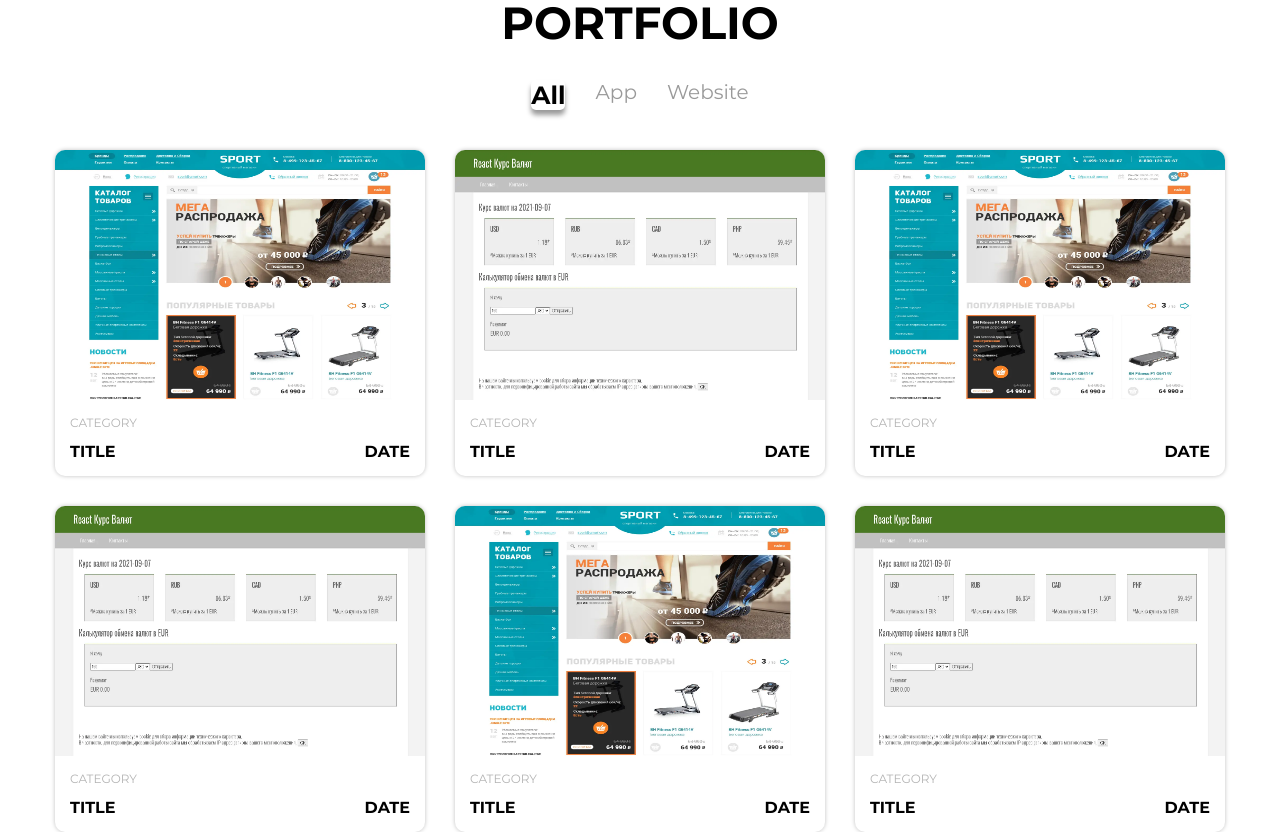
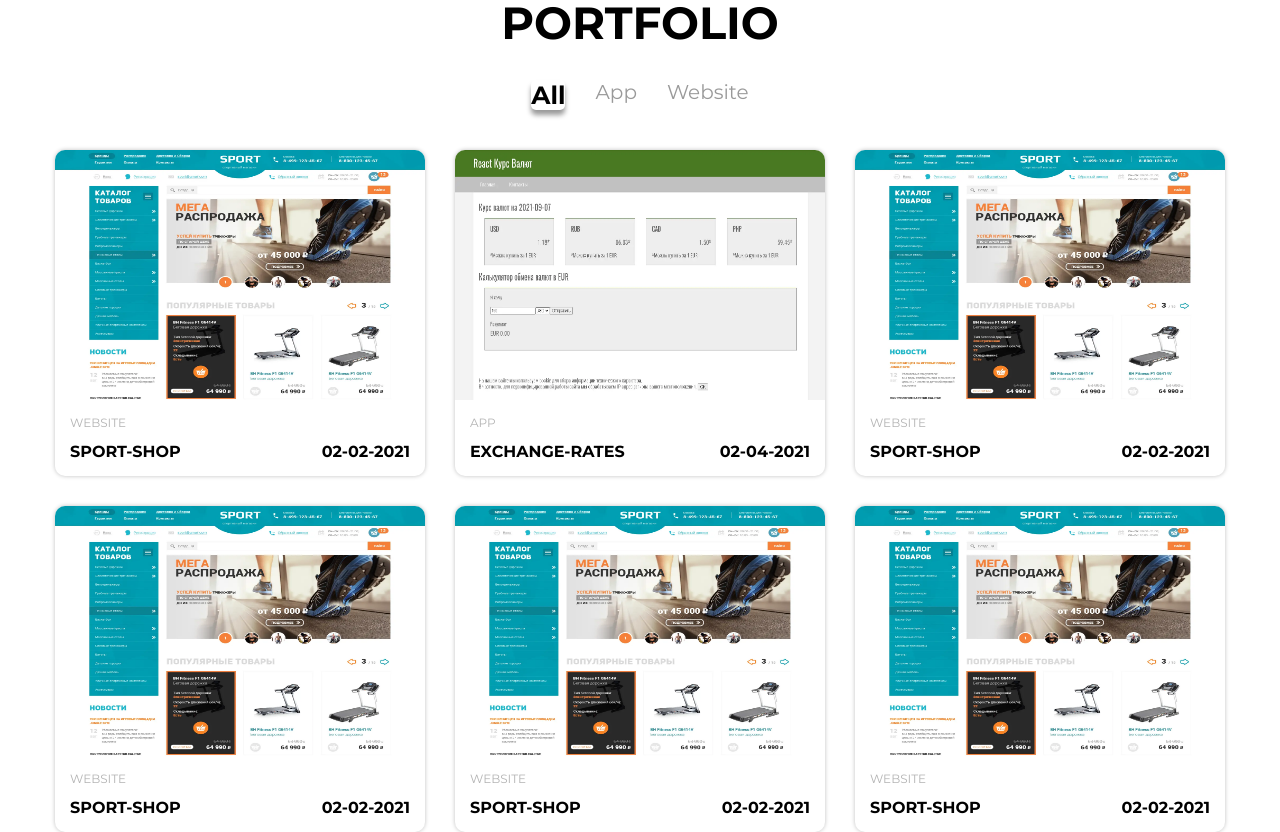
Before and after one commit to NightMareStories/My_Portfolio, a React (Create React App) app: page / in a window 1280 px wide. Shown: the part 800-1632 px from the top of the page. Built offline with nearby package versions, Linux system fonts and the light colour scheme.

Commit message:
I added redux storage, put all the data for the portfolio in the storage and finished with the output of the data to the page.

```diff
--- a/package.json
+++ b/package.json
@@ -32,14 +32,17 @@
     "uglify-js-brunch": "^2.10.0"
   },
   "dependencies": {
+    "@reduxjs/toolkit": "^1.6.1",
     "@testing-library/jest-dom": "^5.14.1",
     "@testing-library/react": "^11.2.7",
     "@testing-library/user-event": "^12.8.3",
     "gulp-streamify": "^1.0.2",
     "react": "^17.0.2",
     "react-dom": "^17.0.2",
+    "react-redux": "^7.2.5",
     "react-router-dom": "^5.2.0",
     "react-scripts": "4.0.3",
+    "redux": "^4.1.1",
     "web-vitals": "^1.1.2",
     "webp-converter": "2.2.3"
   },
--- a/src/components/App/App.js
+++ b/src/components/App/App.js
@@ -7,6 +7,7 @@ import ModalPortfolio from '../Modal/ModalPortfolio/ModalPortfolio';
 import ModalCertificates from '../Modal/ModalCertificates/ModalCertificates';
 import ModalHire from '../Modal/ModalHire/ModalHire';
 import ModalResume from '../Modal/ModalResume/ModalResume';
+
 // import Rates from '../../projects/src/App';
 // import '../../css/components/App/App.css';
 
--- a/src/components/Main/Main.js
+++ b/src/components/Main/Main.js
@@ -1,11 +1,12 @@
 import './Main.scss';
 import { Link as Link } from 'react-router-dom';
 import React, { useState } from 'react';
+import PortfolioList from '../../containers/PortfolioList';
 // import '../../css/components/Main/Main.css';
 
 
 function Main() {
-    const portfolio = React.createRef();
+    const portfolioRef = React.createRef();
     const filterActions = React.createRef();
 
     const filter = (event) => {
@@ -13,7 +14,7 @@ function Main() {
         if (!event.target.getAttribute('data-filter')) return false;
         let category = event.target.getAttribute('data-filter');
         let actions = filterActions.current.children;
-        let content = portfolio.current.children;
+        let content = portfolioRef.current.children;
 
         for (let i = 0; i < actions.length; i++) {
             if (!actions[i].classList.contains('active-filter') && actions[i] === event.target) {
@@ -38,7 +39,7 @@ function Main() {
     }
 
     const loadMoreWork = (event) => {
-        let content = portfolio.current.children;
+        let content = portfolioRef.current.children;
         let button = event.target;
         for(let i = 0; i < content.length; i++) {
            if (content[i].classList.contains('non-visible')){
@@ -105,7 +106,11 @@ function Main() {
                         <a href="" className="portfolio-nav__filter" data-filter="app">App</a>
                         <a href="" className="portfolio-nav__filter" data-filter="website">Website</a>
                     </div>
-                    <div className="portfolio-block__portfolio portfolio-content" ref={portfolio}>
+                    <div className="portfolio-block__portfolio portfolio-content" ref={portfolioRef}>
+                        <PortfolioList />
+                    </div>
+
+                    {/* <div className="portfolio-block__portfolio portfolio-content" ref={portfolio}>
                         <div className="portfolio-content__column" data-category="website" >
                             <div className="portfolio-content__item portfolio-item">
                                 <Link to="/portfolio" className="portfolio-item__link">
@@ -312,7 +317,7 @@ function Main() {
                             </div>
                         </div>
 
-                    </div>
+                    </div> */}
                     <div className="portfolio-block__button portfolio-button">
                         <button type="button" className="portfolio-button__btn _btn" onClick={loadMoreWork}>load more work</button>
                     </div>
--- /dev/null
+++ b/src/components/Portfolio/Portfolio.js
@@ -0,0 +1,33 @@
+import './Portfolio.scss';
+import { Link as Link } from 'react-router-dom';
+import React, { useState } from 'react';
+
+
+function Portfolio(props) {
+    const portfolio = React.createRef();
+
+
+    return (
+        <>
+        <div className={`portfolio-content__column ${props.cssHide}`} data-category={props.category}>
+            <div className="portfolio-content__item portfolio-item">
+                <Link to="/portfolio" className="portfolio-item__link">
+                    <picture>
+                        <source srcSet={props.imageWebp} type="image/webp" />
+                        <img src={props.imagePng} alt={props.altText} />
+                    </picture>
+                </Link>
+                <div className="portfolio-item__text portfolio-text">
+                    <div className="portfolio-text__category">{props.category}</div>
+                    <div className="portfolio-text__title">
+                        {props.title}
+                        <time className="portfolio-text__date" dateTime={props.date}>{props.date}</time>
+                    </div>
+                </div>
+            </div>
+        </div>
+    </>
+    );
+}
+
+export default Portfolio;
--- /dev/null
+++ b/src/components/Portfolio/Portfolio.scss
@@ -0,0 +1,135 @@
+//======================= import =======================
+
+@import '../../vars';
+
+//======================================================
+
+
+//====================== styles ========================
+
+.portfolio-block{
+    &__content {
+    margin: 40px 0px;
+    }
+    &__button {
+        text-align: center;
+        .portfolio-button {
+            &__btn {
+                cursor: pointer;
+                font-family: $font-bold;
+                background-color: $color-primary-white;
+                font-size: 14px;
+                padding: 10px 20px;
+                border: 2px solid $color-primary-black;
+            }
+        }
+    }
+    &__title {
+        font-size: 45px;
+        text-align: center;
+        font-family: $font-bold;
+        text-transform: uppercase;
+        margin-bottom: 30px;
+    }
+}
+
+.portfolio-nav {
+    display: flex;
+    justify-content: center;
+    margin-bottom: 25px;
+    &__filter {
+        font-family: $font-regular;
+        font-size: 20px;
+        color: rgba($color-primary-black,.4);
+        margin: 0px 15px;
+        &:hover {
+            text-decoration: underline;
+        }
+    }
+}
+
+.portfolio-content {
+    display: flex;
+    flex-wrap: wrap;
+    margin: 0px -15px 40px -15px;
+    &__column {
+        flex: 0 0 33.333%;
+        padding: 15px;
+        transition: all 1s ease;
+    }
+}
+
+.portfolio-item {
+    box-shadow: 0 0 4px rgba($color-primary-black,.25);
+    border-radius: 10px;
+    overflow: hidden;
+    transition: box-shadow .2s linear;
+    &:hover {
+        box-shadow: 0 0 25px rgba($color-primary-black,.25);
+    }
+    &__link {
+        img {
+            width: 370px;
+            height: 250px;
+            display: block;
+            max-width: 100%;
+            // height: auto;
+        }
+    }
+}
+
+.portfolio-text {
+    padding: 15px;
+    text-transform: uppercase;
+    &__category {
+        font-size: 12px;
+        font-family: $font-regular;
+        color: rgba($color-primary-black, .3);
+        margin-bottom: 12px;
+    }
+    &__title {
+        display: flex;
+        justify-content: space-between;
+        font-size: 16px;
+        font-family: $font-bold;
+    }
+    &__date {
+        font-size: 16px;
+        font-family: $font-bold;
+    }
+}
+
+.hide {
+    flex: none;
+    opacity: 1;
+    animation:  portfolio;
+    animation-duration: 1s;
+    animation-fill-mode: forwards;
+    transform: scale(-1)
+}
+@keyframes portfolio {
+    to {
+        height: 0;
+        width: 0;
+        opacity: 0;
+        min-height: 0;
+        min-width: 0;
+        padding: 0;
+        margin: 0;
+        border: 0;
+    }
+}
+
+.non-visible {
+   display: none;
+}
+
+.active-filter {
+    font-family: $font-bold;
+    color: $color-primary-black;
+    font-size: 25px;
+    border-radius: 5px;
+    box-shadow: 0px 5px 5px rgba($color-primary-black,.40);
+}
+
+//======================================================
--- /dev/null
+++ b/src/containers/PortfolioList.js
@@ -0,0 +1,20 @@
+import React, { useState } from "react";
+import {useSelector, useDispatch} from "react-redux";
+import Portfolio from "../components/Portfolio/Portfolio";
+import {selectPortfolio} from "../store/portfolioSlice";
+
+
+function PortfolioList() {
+    const portfolio = useSelector(selectPortfolio);
+    const dispatch = useDispatch();
+
+
+    return (
+        <>
+
+            {portfolio.map(item => <Portfolio key={item.id} title={item.title} date={item.date} category={item.category} imagePng={item.imagePng} imageWebp={item.imageWebp} altText={item.altText} cssHide={item.cssHide}/>)}
+        </>
+    );
+}
+
+export default PortfolioList;
--- /dev/null
+++ b/src/data/portfolioData.js
@@ -0,0 +1,93 @@
+const arrData = [
+    {
+        id : 'p1',
+        title : 'Sport-Shop',
+        date : '02-02-2021',
+        category : 'website',
+        imagePng : './img/sport-shop-img.png',
+        imageWebp : './img/sport-shop-img.webp',
+        altText : 'sport-shop-img',
+        cssHide : ''
+    },
+    {
+        id : 'p2',
+        title : 'Exchange-Rates',
+        date : '02-04-2021',
+        category : 'app',
+        imagePng : './img/react-exchange-rates-img.png',
+        imageWebp : './img/react-exchange-rates-img.webp',
+        altText : 'react-exchange-rates-img',
+        cssHide : ''
+    },
+    {
+        id : 'p3',
+        title : 'Sport-Shop',
+        date : '02-02-2021',
+        category : 'website',
+        imagePng : './img/sport-shop-img.png',
+        imageWebp : './img/sport-shop-img.webp',
+        altText : 'sport-shop-img',
+        cssHide : ''
+    },
+    {
+        id : 'p4',
+        title : 'Sport-Shop',
+        date : '02-02-2021',
+        category : 'website',
+        imagePng : './img/sport-shop-img.png',
+        imageWebp : './img/sport-shop-img.webp',
+        altText : 'sport-shop-img',
+        cssHide : ''
+    },
+    {
+        id : 'p5',
+        title : 'Sport-Shop',
+        date : '02-02-2021',
+        category : 'website',
+        imagePng : './img/sport-shop-img.png',
+        imageWebp : './img/sport-shop-img.webp',
+        altText : 'sport-shop-img',
+        cssHide : ''
+    },
+    {
+        id : 'p6',
+        title : 'Sport-Shop',
+        date : '02-02-2021',
+        category : 'website',
+        imagePng : './img/sport-shop-img.png',
+        imageWebp : './img/sport-shop-img.webp',
+        altText : 'sport-shop-img',
+        cssHide : ''
+    },
+    {
+        id : 'p7',
+        title : 'Sport-Shop',
+        date : '02-02-2021',
+        category : 'website',
+        imagePng : './img/sport-shop-img.png',
+        imageWebp : './img/sport-shop-img.webp',
+        altText : 'sport-shop-img',
+        cssHide : 'non-visible'
+    },
+    {
+        id : 'p8',
+        title : 'Sport-Shop',
+        date : '02-02-2021',
+        category : 'website',
+        imagePng : './img/sport-shop-img.png',
+        imageWebp : './img/sport-shop-img.webp',
+        altText : 'sport-shop-img',
+        cssHide : 'non-visible'
+    },
+    {
+        id : 'p9',
+        title : 'Sport-Shop',
+        date : '02-02-2021',
+        category : 'website',
+        imagePng : './img/sport-shop-img.png',
+        imageWebp : './img/sport-shop-img.webp',
+        altText : 'sport-shop-img',
+        cssHide : 'non-visible'
+    },
+]
+export default arrData;
--- /dev/null
+++ b/src/store/index.js
@@ -0,0 +1,8 @@
+import { configureStore } from "@reduxjs/toolkit";
+import portfolioReducer from "./portfolioSlice";
+
+export default configureStore({
+    reducer : {
+        portfolio : portfolioReducer,
+    },
+});
--- /dev/null
+++ b/src/store/portfolioSlice.js
@@ -0,0 +1,16 @@
+import { createSlice } from "@reduxjs/toolkit";
+import portfolioData from "../data/portfolioData";
+
+export const portfolioSlice = createSlice({
+    name : 'portfolio',
+    initialState : {
+        data : portfolioData
+    },
+    reducers : {
+
+    },
+});
+
+export const {} = portfolioSlice.actions;
+export const selectPortfolio = state => state.portfolio.data;
+export default portfolioSlice.reducer;
```
Also changed, not shown: src/index.js (+11 -0 lines), 1 other file (tests, documents, lock files or other folders).
